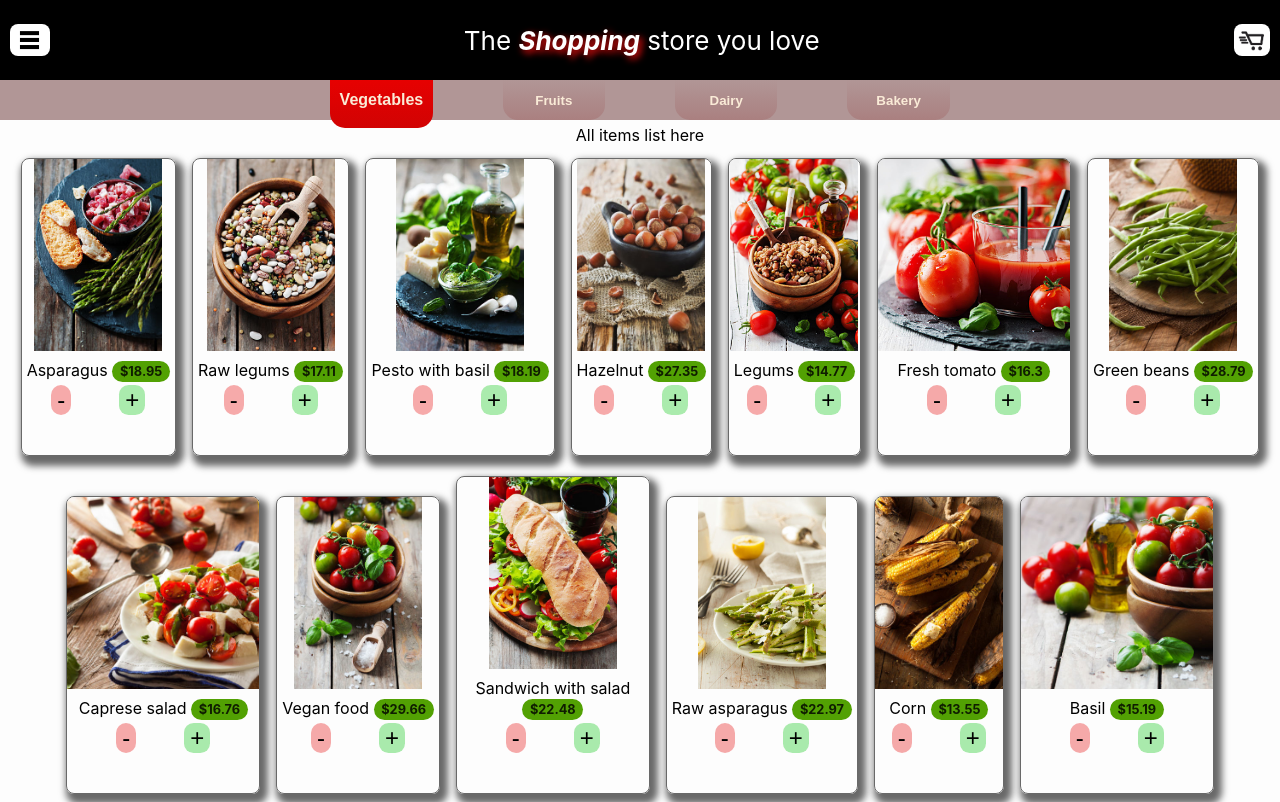
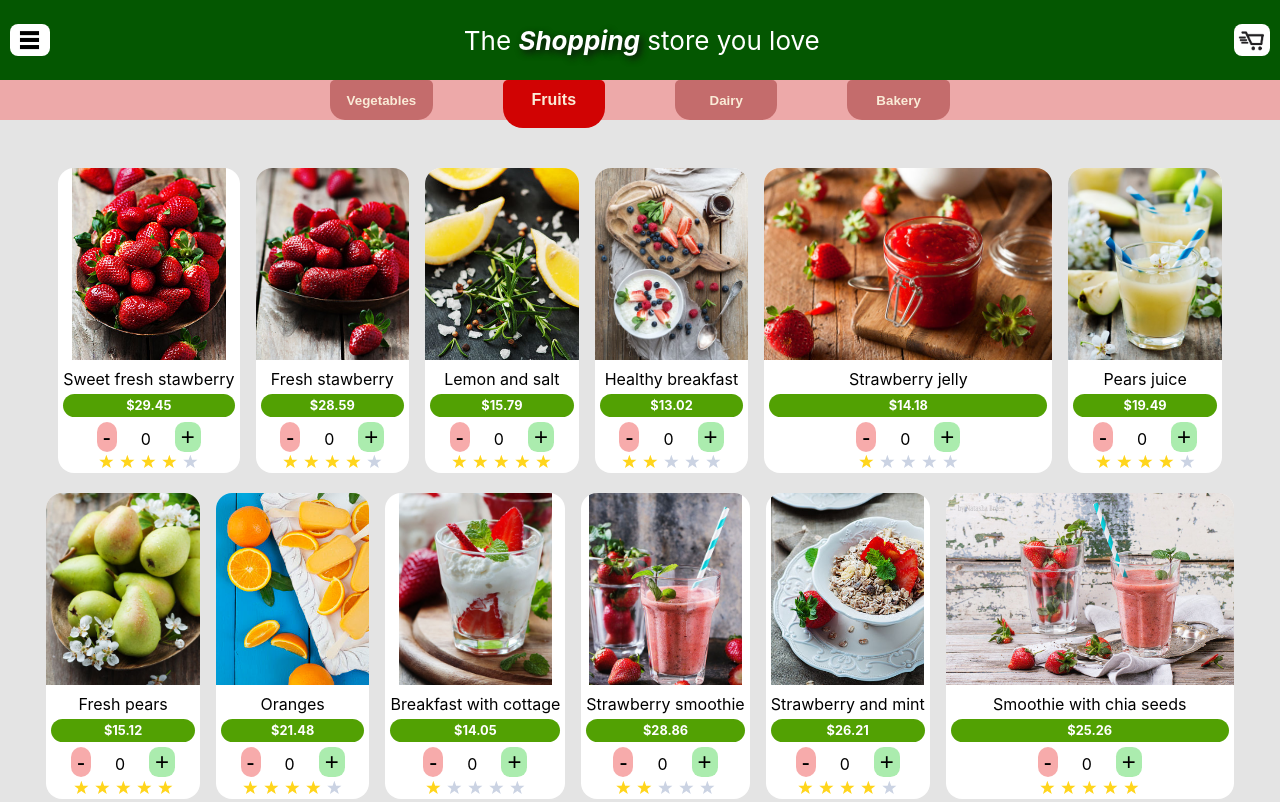
Before and after one commit to sandeepkambham08/shopping, a React (Create React App) app: page / in a window 1280 px wide. Shown: the top 802 px of the page. Built offline with nearby package versions, Linux system fonts and the light colour scheme.

Commit message:
UI updates to the items card

```diff
--- a/package.json
+++ b/package.json
@@ -8,7 +8,8 @@
     "@testing-library/user-event": "^7.2.1",
     "react": "^16.13.1",
     "react-dom": "^16.13.1",
-    "react-scripts": "3.4.3"
+    "react-scripts": "3.4.3",
+    "react-star-ratings": "^2.3.0"
   },
   "scripts": {
     "start": "react-scripts start",
--- a/src/App.css
+++ b/src/App.css
@@ -4,7 +4,7 @@
 }
 
 .App-header {
-  background-color: #000000;
+  background-color: #045701;
   height: 10vh;
   display: flex;
   position: fixed;
@@ -26,9 +26,11 @@
   /* background-image: url(./media/backgroundImage.jpg); */
   background-repeat: no-repeat;
   background-size: cover;
-  background-color: #fdfdfd;
+  background-color: #e4e4e4;
   /* background-attachment: fixed; */
-  height: 100vh;
+  height: 100%;
+  min-height: 100vh;
+  padding-bottom: 10%;
 }
 
 
--- a/src/App.js
+++ b/src/App.js
@@ -4,6 +4,7 @@ import React, {Component} from 'react';
 import menu from './media/menu.png';
 import cart from './media/cart1.jpg';
 import './App.css';
+import StarRatings from 'react-star-ratings';
 
 import Leftdrawer from './Left-drawer/LeftDrawer';
 import Rightdrawer from './Right-drawer/RightDrawer';
@@ -16,7 +17,7 @@ class App extends Component {
   state = {
     leftMenuOpen: false,
     rightMenuOpen:false,
-    selectedCategory:'vegetable',
+    selectedCategory:'fruit',
   }
 
   LeftdrawerOpen = () =>{
@@ -43,7 +44,7 @@ class App extends Component {
       <div className="App">
        <header className="App-header">
             <img src={menu} onClick={()=>this.LeftdrawerOpen()} className='Menu-button' alt="menu-button"/>
-            <p> The <span style={{fontWeight:"bolder", fontStyle:'italic',  textShadow:'3px 3px 7px #ff0f0f'}}>Shopping</span> store you love </p>
+            <p> The <span style={{fontWeight:"bolder", fontStyle:'italic',  textShadow:'3px 3px 7px #0f0f0f'}}>Shopping</span> store you love </p>
             <img src={cart} onClick={()=>this.rightDrawerOpen()} className='Cart-button' alt="menu-button"/>
         </header>
         <div className='App-body'>
--- a/src/Categories/Categories.css
+++ b/src/Categories/Categories.css
@@ -1,7 +1,8 @@
 .Categories{
     width: 100%;
     height:5vh;
-    background: rgb(177, 150, 150);
+    background: #f09797c4;
+    /* background-color: rgb(29, 59, 1); */
   }
   .Category-button{
     height:5vh;
@@ -11,13 +12,15 @@
     font-weight: 700;
     margin: 0px 35px;
     color: rgb(14, 14, 14);
-    /* background-color: rgb(170, 128, 128); */
-    background-image: linear-gradient(180deg, rgb(177, 150, 150), rgb(170, 128, 128));
+    background-color: rgb(196, 108, 108);
+
+    /* background-image: linear-gradient(180deg, rgb(177, 150, 150), rgb(170, 128, 128)); */
+    /* background-image:linear-gradient(180deg, #000000, #000000); */
     color: antiquewhite;
     border: none;
     cursor: pointer;
     outline: none;
-    border-radius: 0 0 15px 15px;
+    border-radius: 5px 5px 15px 15px;
   }
 
   .Category-button:hover{
@@ -33,6 +36,8 @@
     font-weight: 900;
     font-size: medium;
     /* overflow: visible; */
-    background-image: rgb(209, 3, 3);
-    background-image: linear-gradient(180deg, rgb(230, 1, 1), rgb(209, 3, 3));
+    background-color: rgb(209, 3, 3);
+    /* background-image: linear-gradient(180deg, rgb(230, 1, 1), rgb(209, 3, 3)); */
+    border-radius: 5px 5px 20px 20px;
+    /* position: fixed; */
   }
--- a/src/Items/Items.css
+++ b/src/Items/Items.css
@@ -3,23 +3,32 @@ p {
   }
 
 .Single-item{
-    border: 1px solid rgb(105, 105, 105);
+    /* border: 1px solid rgb(173, 173, 173); */
     margin:1vh;
-    min-width: 10vw;
-    max-width: 15vw;
-    min-height: 20vh;
-    max-height: 40vh;
+    min-width: 12vw;
+    /* max-width: 15vw; */
+    min-height: 25vh;
+    max-height: 45vh;
+    width: fit-content;
     display: inline-block;
     overflow: scroll;
-    border-radius: 1vh;
-    box-shadow:4px 6px 7px 4px rgb(105, 105, 105);
+    border-radius: 2vh;
+    background-color: white;
+    /* box-shadow:2px 4px 4px 3px rgb(145, 144, 144); */
+    /* box-shadow:4px 6px 7px 4px rgb(223, 171, 2); */
+    transition: box-shadow 200ms ease-in;
+}
 
+.Single-item:hover{
+    /* box-shadow:4px 6px 7px 4px rgb(24, 24, 24); */
+    box-shadow:2px 5px 5px 4px rgb(145, 144, 144);
 }
 
 .Item-image{
     height: 24vh;
-    min-width: 10vw;
+    min-width: 12vw;
     /* min-width: 20vw; */
+    object-fit: cover;
 }
 
 .Item-title{
@@ -29,9 +38,9 @@ p {
 .price{
     font-weight: bolder;
     font-size: .8em;
-    color: rgb(15, 29, 1);
+    color: rgb(255, 255, 255);
     border-radius: 1em;
-    padding:0.2em 0.6em;
+    padding:0.3em 0.6em;
     background-color: rgb(82, 161, 3);
 }
 .Decrement-button{
--- a/src/Items/Items.js
+++ b/src/Items/Items.js
@@ -2,6 +2,7 @@ import React from 'react';
 import itemsData from '../data/products.json';
 import './Items.css';
 // import i from '../media/ItemImages/1.jpg';
+import StarRatings from 'react-star-ratings';
 
 // console.log(itemsData);
 // itemsData.forEach(element => {
@@ -12,18 +13,27 @@ const Items = (props) => {
     // console.log(unique);
     return (
         <div>
-            <p>All items list here</p>
+            {/* <p>All items list here</p> */}
+            <br></br><br></br>
+
             {itemsData.map(element => {
                 if (element.type === props.selectedCategory) {
                     return (
                         <div className='Single-item' key={element.title}>
                             <img className='Item-image' src={require("../media/ItemImages/" + element.filename)} alt={element.description} />
-                            <p className='Item-title' >{element.title} <span className='price' style={{ textAlign: 'right' }} > ${element.price}</span> </p>
+                            <p className='Item-title' >{element.title}</p>
+                            <p className='price' style={{ textAlign: 'center',objectFit:'contain' }} > ${element.price}</p>
                             <button className='Decrement-button'>-</button>
-                            <span>{}</span>
+                            <span>{0}</span>
                             <button className='Increment-button'>+</button>
                             <br></br>
-                            <br></br>
+                            <StarRatings
+                                rating={element.rating}
+                                starDimension="15px"
+                                starSpacing="3px"
+                                starRatedColor='#ffd51c'
+                                style={{zIndex:'50'}}
+                            />
                             <br></br>
                             {/* <p>{element.description}</p> */}
 
```
Also changed, not shown: 1 other file (tests, documents, lock files or other folders).
